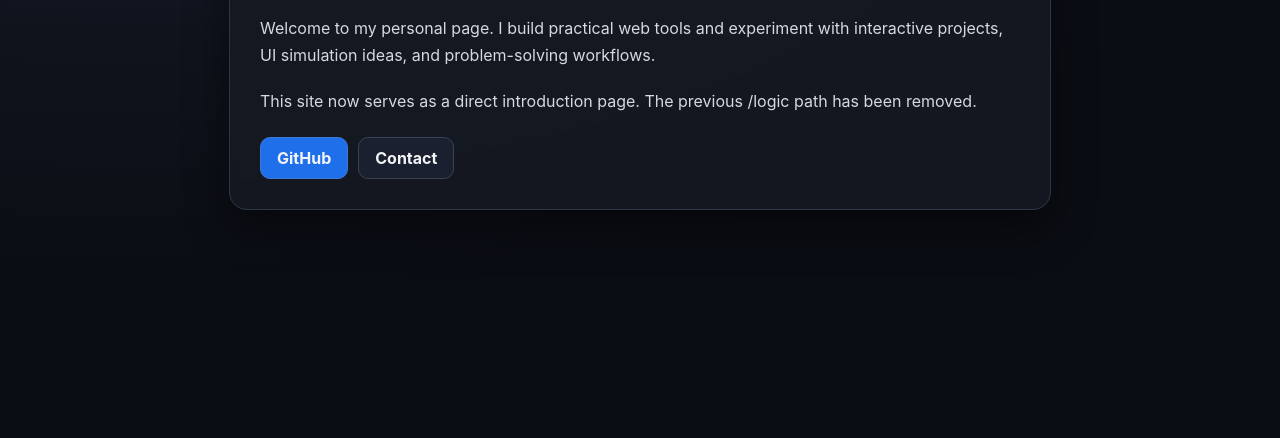
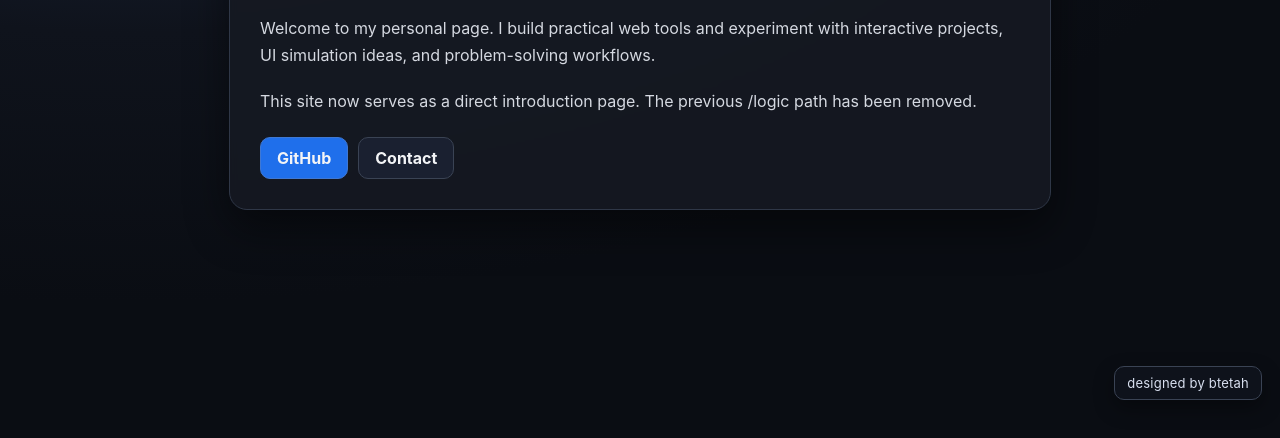
Before and after one commit to btetah/btetah.github.io, a website: page index.html in a window 1280 px wide. Shown: the part 382-820 px from the top of the page. Drawn offline with Linux system fonts and the light colour scheme.

Commit message:
feat: add bottom-right designed by btetah badge

```diff
--- a/index.html
+++ b/index.html
@@ -65,6 +65,20 @@
             border-color: #3f78d3;
             background: #1f6feb;
         }
+        .credit-box {
+            position: fixed;
+            right: 18px;
+            bottom: 18px;
+            padding: 8px 12px;
+            border-radius: 10px;
+            border: 1px solid #3a4354;
+            background: rgba(16, 20, 30, 0.86);
+            color: #d8dfef;
+            font-size: 13px;
+            letter-spacing: 0.2px;
+            box-shadow: 0 8px 20px rgba(0,0,0,0.35);
+            backdrop-filter: blur(3px);
+        }
     </style>
 </head>
 <body>
@@ -83,5 +97,6 @@
             <a class="btn" href="mailto:btetah@users.noreply.github.com">Contact</a>
         </div>
     </main>
+    <div class="credit-box">designed by btetah</div>
 </body>
 </html>
```
